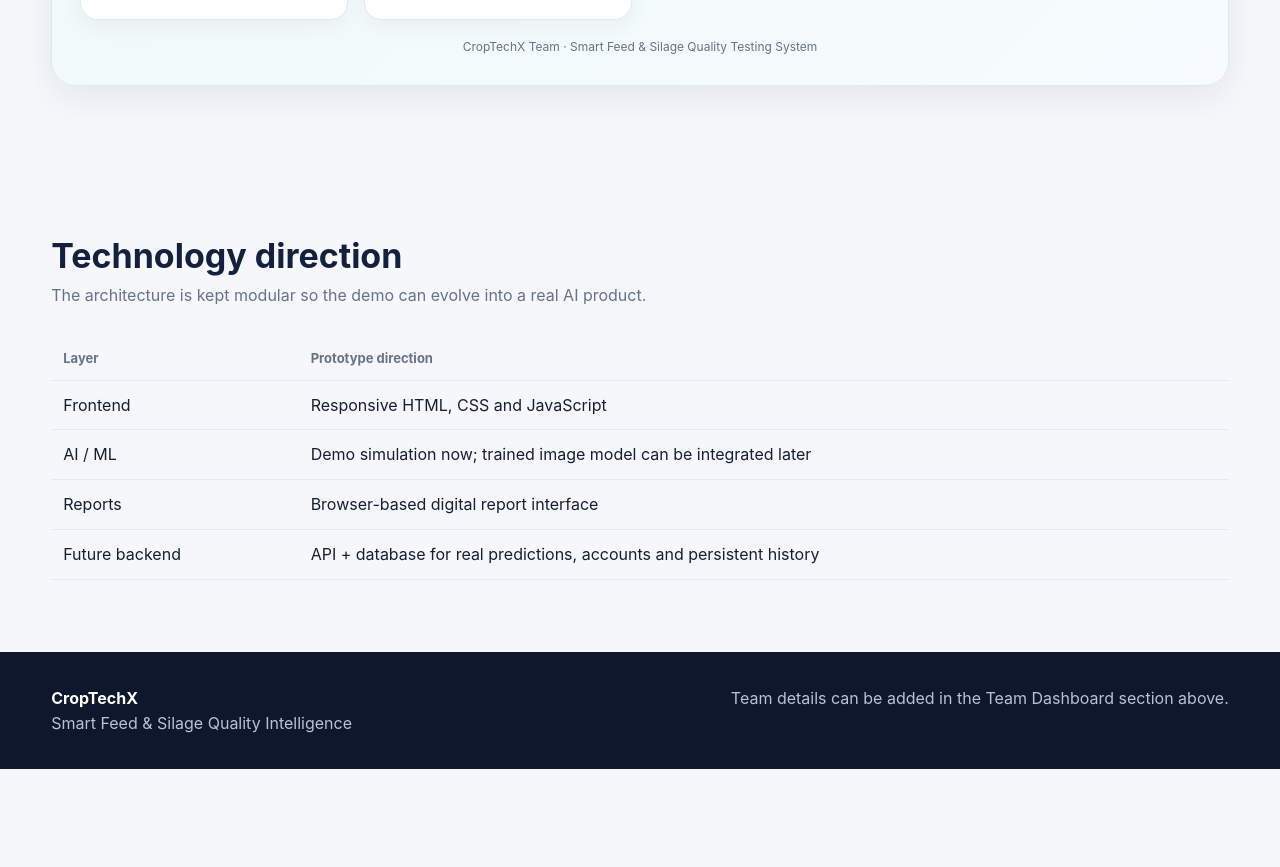
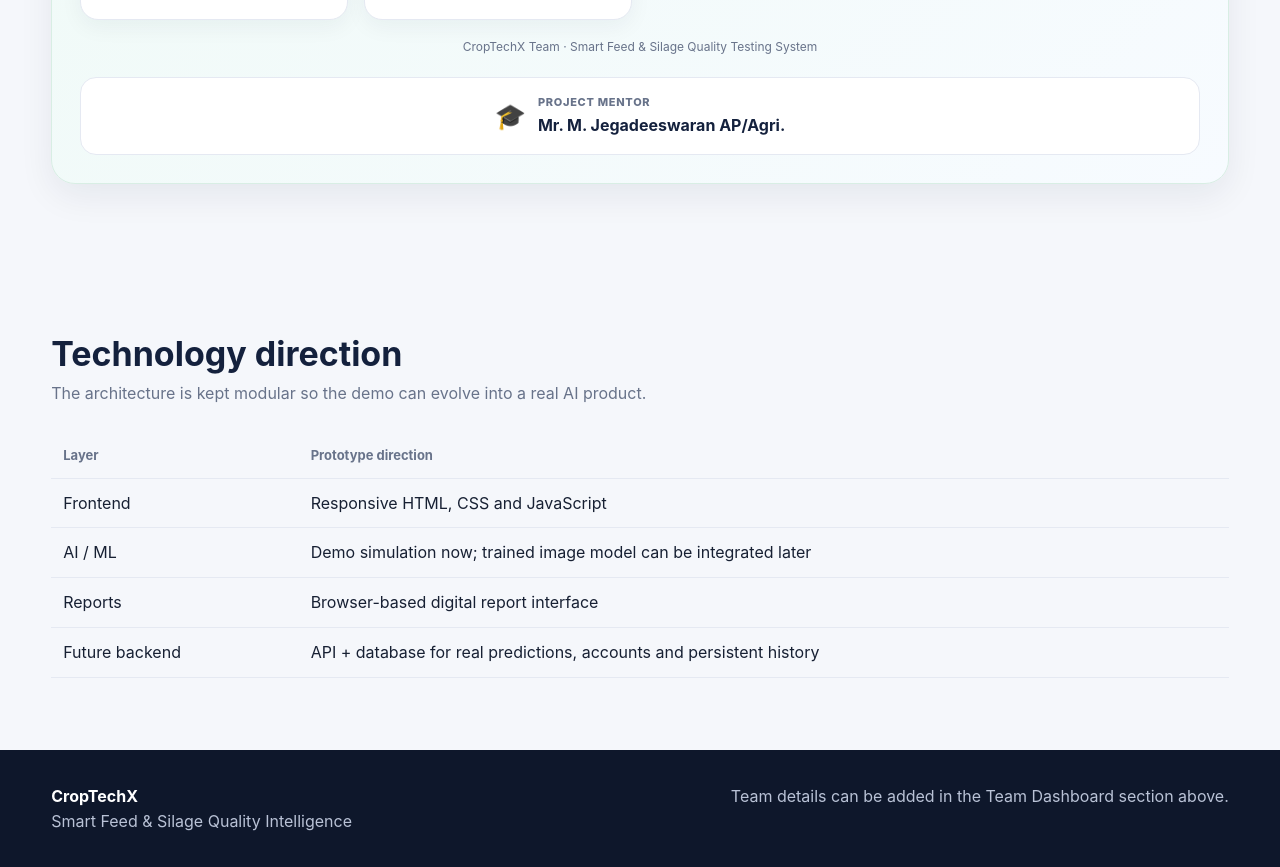
Before and after one commit to nishasrisakthi-hash/croptechx-dairy-quality, a plain HTML site: page index.html in a window 1280 px wide. Shown: the part 5482-6349 px from the top of the page. Before the commit the page ends 6251 px from the top, so only its background shows below. Drawn offline with Linux system fonts and the light colour scheme.

Commit message:
Update index.html

```diff
--- a/index.html
+++ b/index.html
@@ -412,6 +412,23 @@ section{padding:72px 0}
   color:#cbd5e5;
   font-size:12px
 }
+
+
+.mentor-card{
+  margin-top:20px;
+  display:flex;
+  align-items:center;
+  justify-content:center;
+  gap:12px;
+  padding:16px 20px;
+  border-radius:16px;
+  background:#fff;
+  border:1px solid var(--line);
+  text-align:left;
+}
+.mentor-card span{font-size:25px}
+.mentor-card small{display:block;color:var(--muted);font-size:11px;font-weight:800;letter-spacing:.7px}
+.mentor-card strong{display:block;color:var(--navy);margin-top:2px}
 
 /* TEAM DASHBOARD */
 .team-dashboard{
@@ -1045,6 +1062,14 @@ footer{
       <div class="team-note">
         CropTechX Team · Smart Feed & Silage Quality Testing System
       </div>
+
+      <div class="mentor-card">
+        <span>🎓</span>
+        <div>
+          <small>PROJECT MENTOR</small>
+          <strong>Mr. M. Jegadeeswaran AP/Agri.</strong>
+        </div>
+      </div>
     </div>
 
   </div>
```
